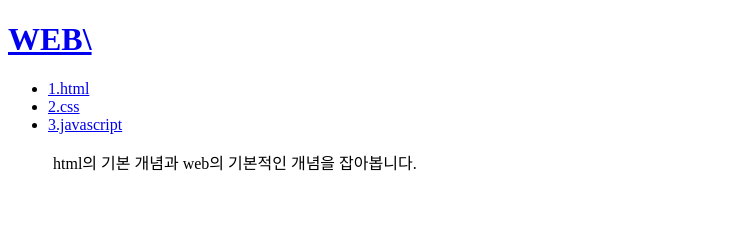
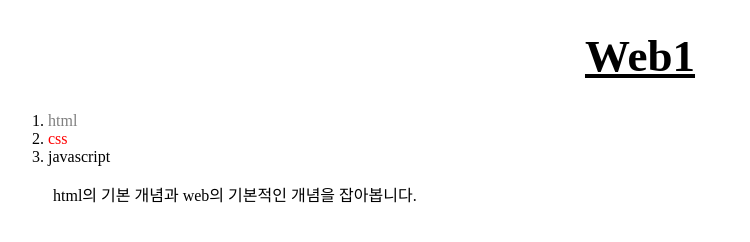
Before and after one commit to timelysea/web1, a plain HTML site: page index.html in a window 1280 px wide. Shown: the whole page, without its empty margins (0-750 px from the left). Drawn offline with Linux system fonts and the light colour scheme.

Commit message:
css update
220107_생활코딩

```diff
--- a/index.html
+++ b/index.html
@@ -3,14 +3,47 @@
     <head>
         <title>web1</title>
         <meta charset ="utf-8">
+        <style>
+            a {
+                color:black;
+                text-decoration: none;
+            }
+
+            h1{
+                font-size:45px;
+                text-align: center;
+            }
+
+            #active{
+                color: red;
+            }
+
+            .saw {
+                color:gray;
+            }
+
+
+        </style>
+        <!--px사용도 가능-->
     </head>
     <body>
-        <h1><a href="index.html">WEB\</a></h1>
-        <ul>
-            <li><a href="1.html">1.html</a></li>
-            <li><a href="2.html">2.css</a></li>
-            <li><a href="3.html">3.javascript</a></li>
-        </ul>
+        <!-- css를 사용하는 방법-->
+        <!-- 선택자의 우선순위에 따라서 적용되는 우선순위 달라짐 id(유일무이)>class(그사이에서는 마지막 정의될수록 영향력큼)>tag선택자-->
+        <h1><a href="index.html" style="text-decoration:underline">Web1</a></h1>
+        <ol>
+            <li><a href="1.html" class="saw">html</a></li>
+            <li><a href="2.html" class="saw" id="active">css</a></li>
+            <li><a href="3.html">javascript</a></li>
+        </ol>
+
+        <!-- html 태그 중 design 태그 추가 방법
+        <h1><a href="index.html"><font color="red">Web1</font></a></h1>
+        <ol>
+            <li><a href="1.html"><font color="red">html</font></a></li>
+            <li><a href="2.html"><font color="red">css</font></a></li>
+            <li><a href="3.html"><font color="red">javascript</font></a></li>
+        </ol>
+        -->
 
         <p style="margin-left:45px">
             html의 기본 개념과 web의 기본적인 개념을 잡아봅니다.
```
